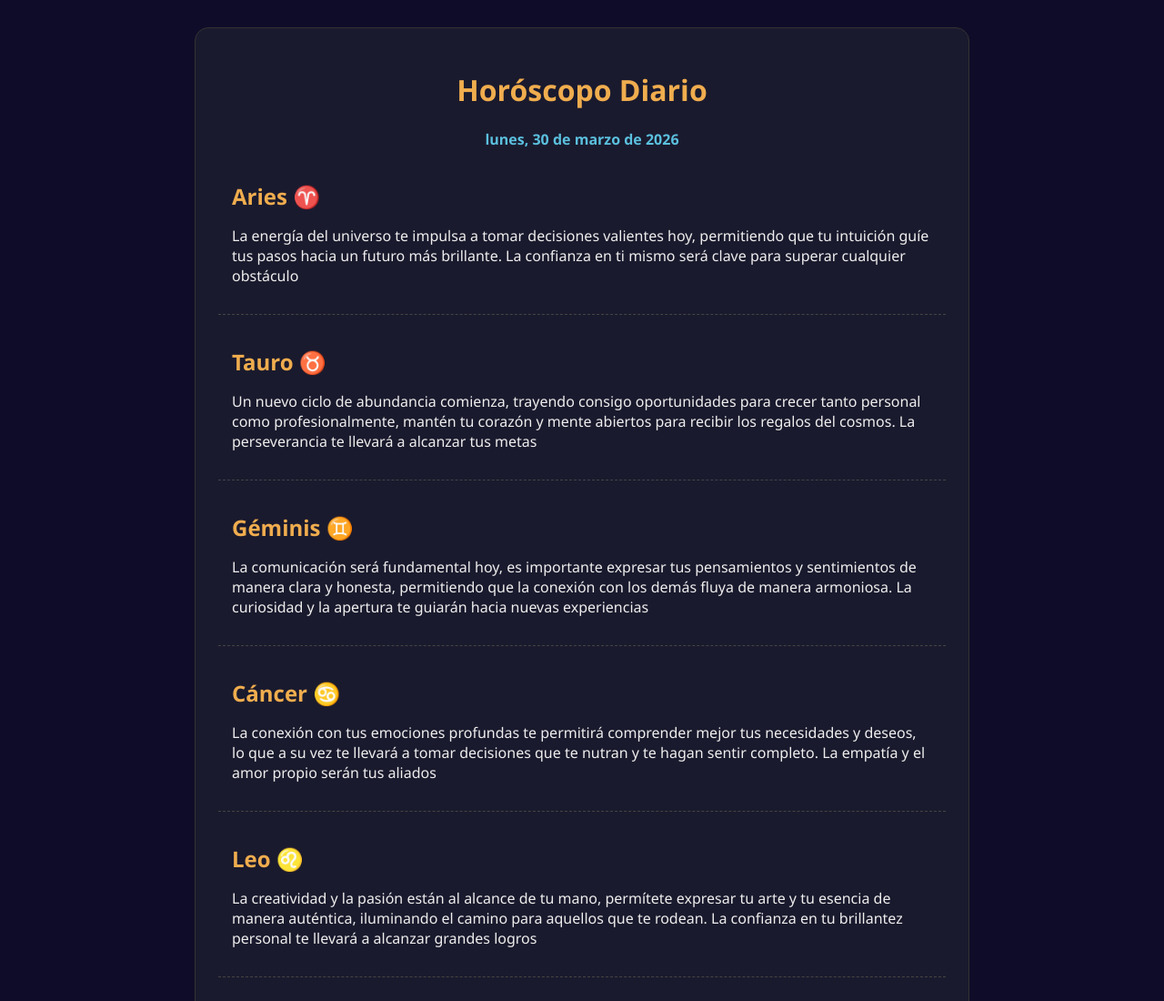
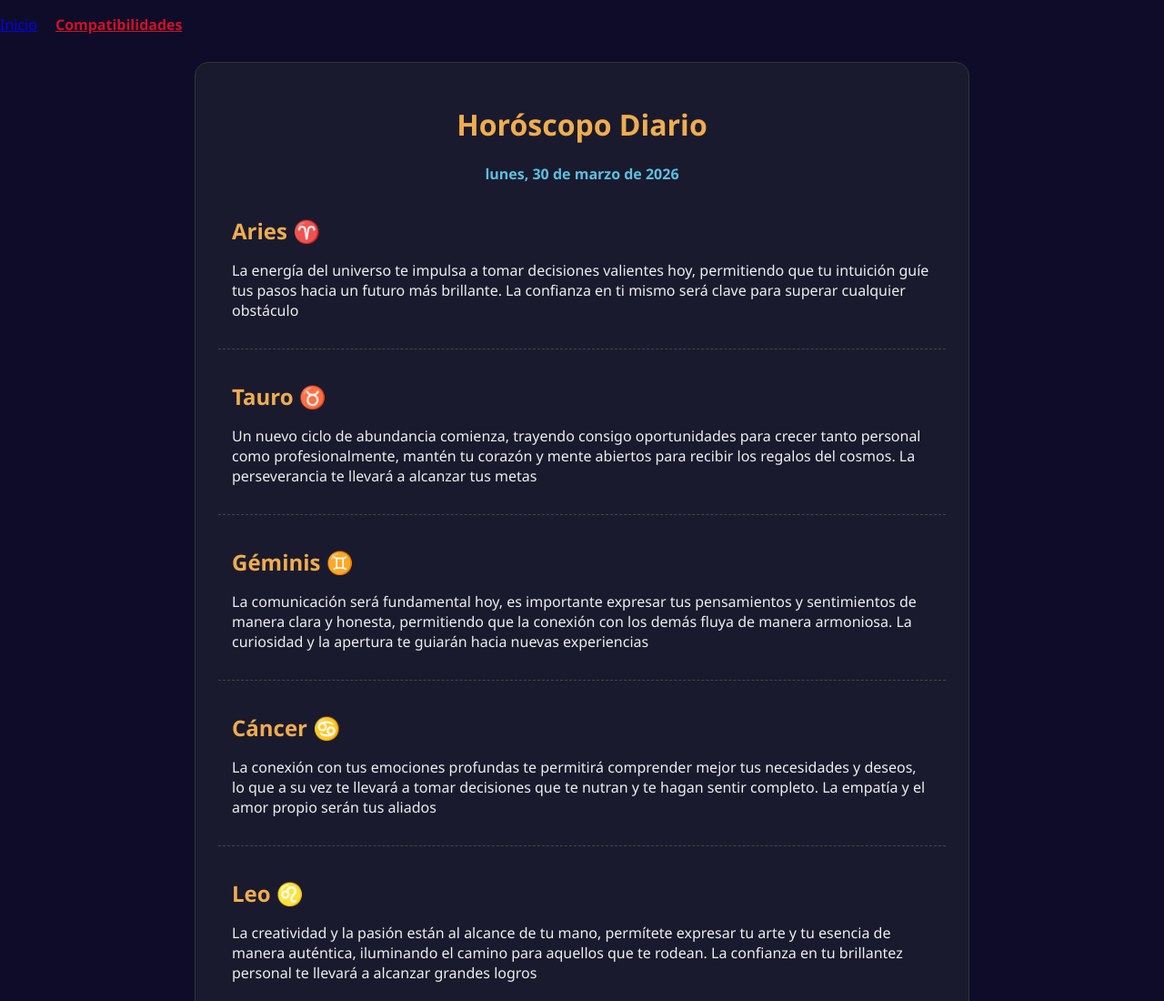
Before and after one commit to Clavivs/horoscopo, a website: page index.html in a window 1280 px wide. Shown: the top 1100 px of the page at 91% size. Drawn offline with Linux system fonts and the light colour scheme.

Commit message:
Add navigation menu to index.html

```diff
--- a/index.html
+++ b/index.html
@@ -14,7 +14,16 @@
     .footer { margin-top: 30px; font-size: 0.8em; color: #777; text-align: center; }
   </style>
 </head>
+
 <body>
+  <!-- NO ME LO PIERDAS HIJO PUTA-->
+  <nav class="main-nav">
+  <ul style="list-style: none; padding: 0; display: flex; gap: 20px;">
+    <li><a href="index.html">Inicio</a></li>
+    <li><a href="compatibilidades.html" style="font-weight: bold; color: #ce1126;">Compatibilidades</a></li>
+  </ul>
+</nav>
+ <!-- NO ME LO PIERDAS HIJO PUTA-->
   <div class="container">
     <h1>Horóscopo Diario</h1>
     <p class="date">lunes, 30 de marzo de 2026</p>
```
